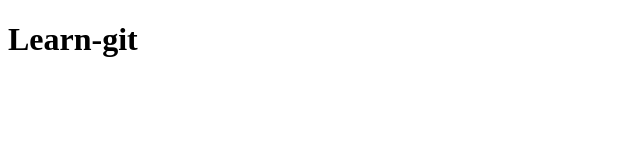
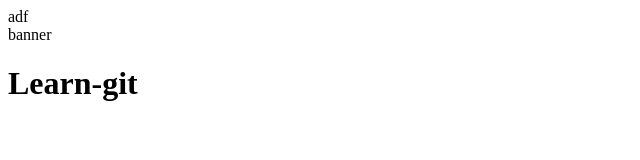
Before and after one commit to sonnguyen2312/git-bc28, a plain HTML site: page index.html in a window 1280 px wide. Shown: the whole page, without its empty margins (0-640 px from the left). Drawn offline with Linux system fonts and the light colour scheme.

Commit message:
sen-banner

```diff
--- a/index.html
+++ b/index.html
@@ -6,6 +6,10 @@
     <meta name="viewport" content="width=device-width, initial-scale=1.0">
     <title>learn-git</title>
 <body>
+    <header>adf</header>
+     <main>
+         <section>banner</section>
+     </main>
     <h1>Learn-git</h1>
 </body>
 </html>
```
